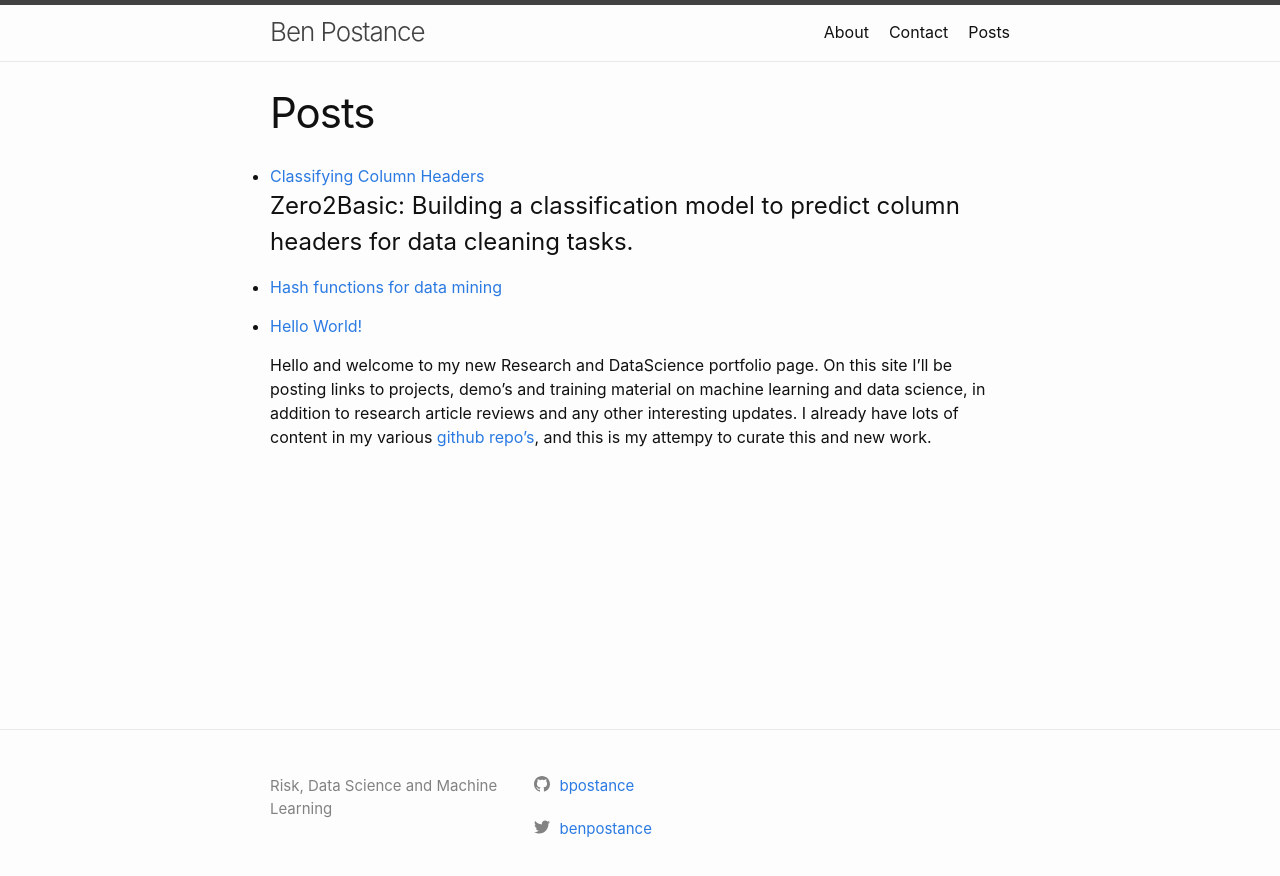
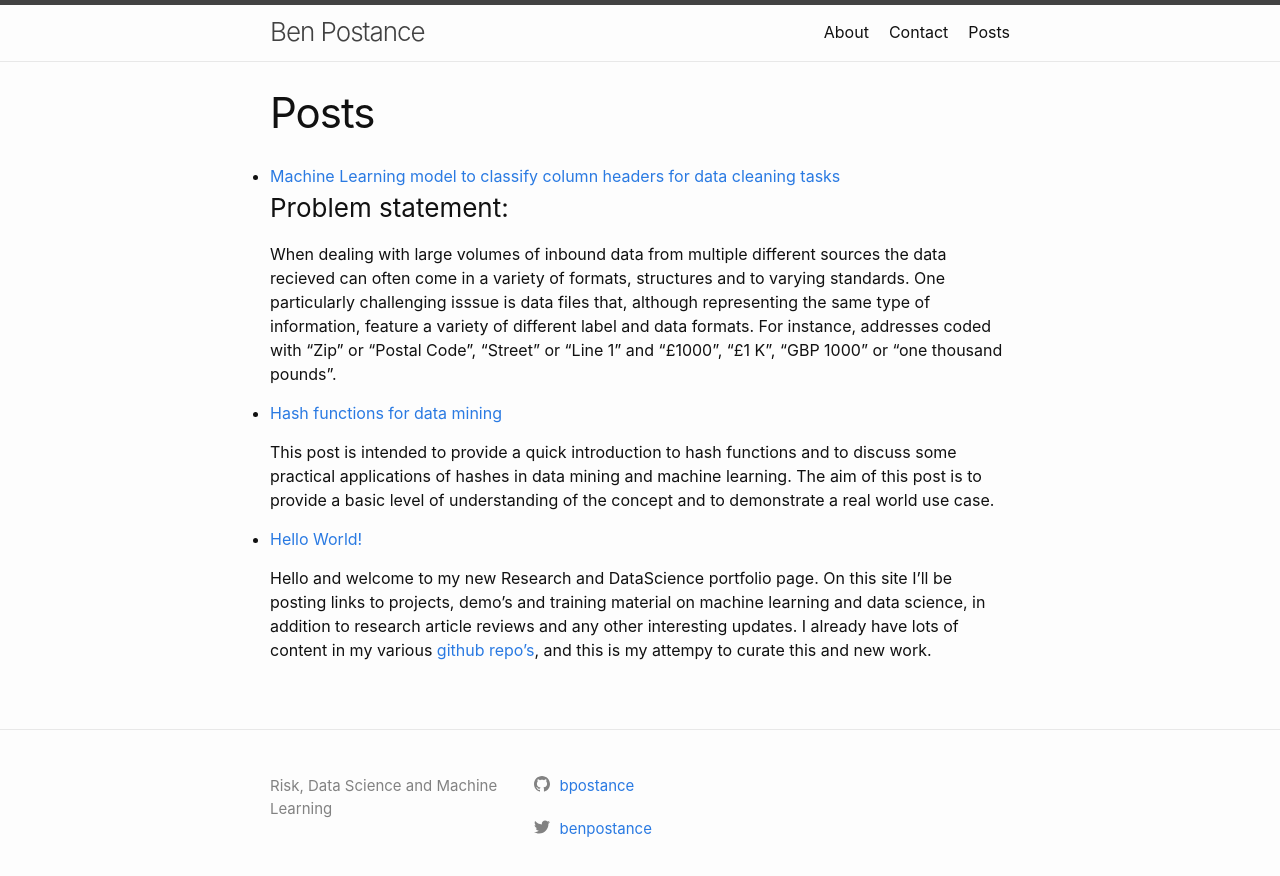
Before and after one commit to bpostance/bpostance.github.io, a Jekyll site: the page built from posts.md, in a window 1280 px wide. Shown: the top 876 px of the page. Built offline with Jekyll 4.4.1, drawn with Linux system fonts in a browser that asks for light colours.

Commit message:
update post titles

```diff
--- a/_posts/2019-06-10-introduction-to-hashing.md
+++ b/_posts/2019-06-10-introduction-to-hashing.md
@@ -7,10 +7,7 @@ date:   2019-06-10 20:00:01 +0000
 categories: [tutorial]
 tags: [data-mining,data-cleaning,hash-functions]
 ---
-<script src="https://cdnjs.cloudflare.com/ajax/libs/mathjax/2.7.0/MathJax.js?config=TeX-AMS-MML_HTMLorMML" type="text/javascript"></script>
-
-# Zero2Basic - Hash Functions
-This post is intended to provide a quick introduction to hash functions and to discuss some practical applications of hashes in data mining and machine learning. As with my other Zero2Basic posts my aim is to provide a basic level of understanding of the concept and to demonstrate a real world use case.
+This post is intended to provide a quick introduction to hash functions and to discuss some practical applications of hashes in data mining and machine learning. The aim of this post is to provide a basic level of understanding of the concept and to demonstrate a real world use case.
 
 Want to cut to the chase?<br>
 Heres how to implement a variety of common hash functions using [hashlib](https://docs.python.org/3/library/hashlib.html) in Python.
@@ -324,3 +321,5 @@ I hope that you enjoyed this post. We have covered: the principles of hash funct
 
 ### Public Service Announcement on the internal python **hash()**
 Whilst this worked in Python 2 this **does not work** in Python 3 as the hash() function is randomly [seeded](https://stackoverflow.com/a/42089311/4538066) on each invocation.
+
+<script src="https://cdnjs.cloudflare.com/ajax/libs/mathjax/2.7.0/MathJax.js?config=TeX-AMS-MML_HTMLorMML" type="text/javascript"></script>
--- a/_posts/2019-08-27-header-classifier.md
+++ b/_posts/2019-08-27-header-classifier.md
@@ -1,12 +1,11 @@
 ---
 layout: post
-title:  "Classifying Column Headers"
+title:  "Machine Learning model to classify column headers for data cleaning tasks"
 date:   2019-08-27 18:00:00 +0000
 comments: true
 categories: [tutorial]
 tags: [data-cleaning,classification,machine-learning]
 ---
-# Zero2Basic: Building a classification model to predict column headers for data cleaning tasks.
 
 ###  Problem statement:
 When dealing with large volumes of inbound data from multiple different sources the data recieved can often come in a variety of formats, structures and to varying standards.
```
